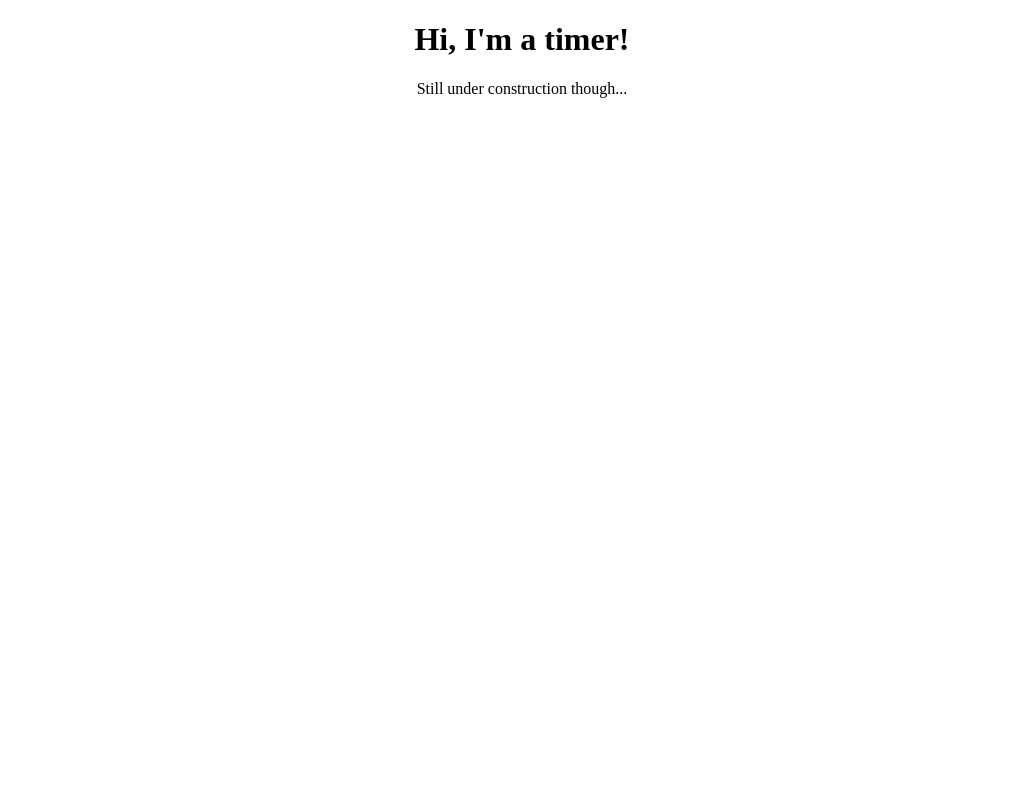
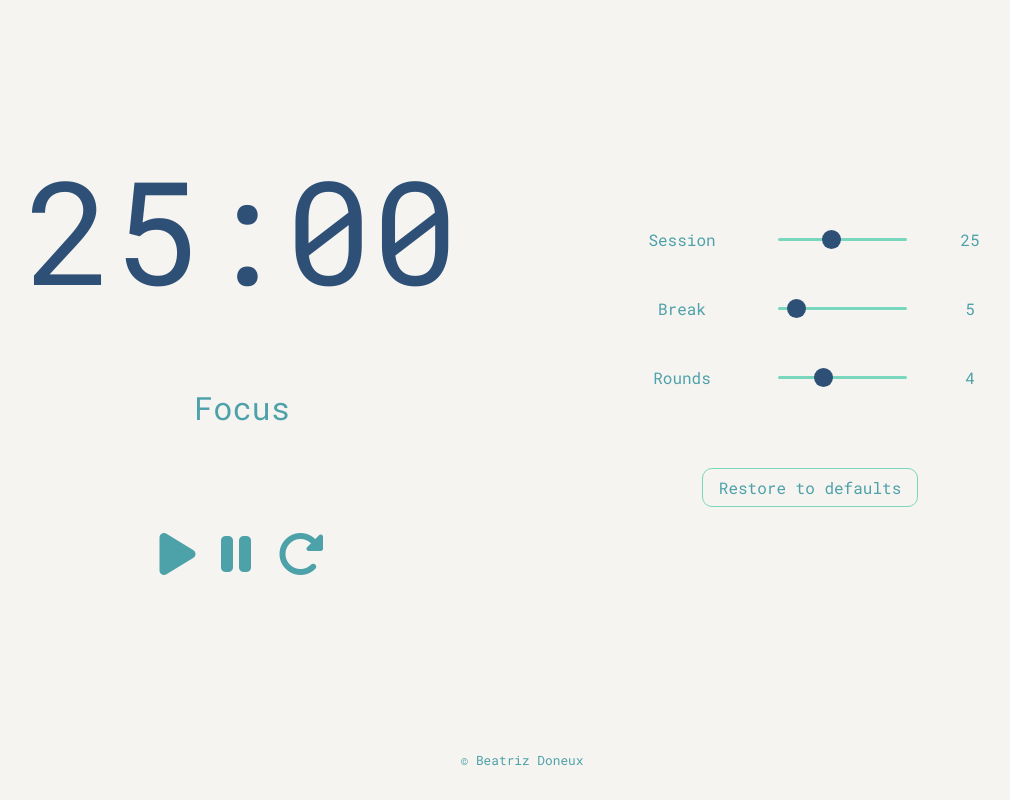
Before and after one commit to beatrizdoneux/timer, a plain HTML site: page index.html in a window 1280 px wide. Shown: the whole page, without its empty margins (118-1128 px from the left). Drawn offline with Linux system fonts and the light colour scheme.

Commit message:
feat: timer functionality and styling

```diff
--- a/index.html
+++ b/index.html
@@ -1,14 +1,58 @@
 <!DOCTYPE html>
 <html lang="en">
+
 <head>
     <meta charset="UTF-8">
     <meta name="viewport" content="width=device-width, initial-scale=1.0">
     <title>Timer</title>
     <link rel="stylesheet" href="style.css">
+    <script src="https://kit.fontawesome.com/2e3a421a94.js" crossorigin="anonymous"></script>
     <script src="./script.js" defer></script>
 </head>
+
 <body>
-    <h1>Hi, I'm a timer!</h1>
-    <p>Still under construction though...</p>
+    <div class="wrapper">
+
+        <main>
+            <div class="timer-container">
+                <p id="display"></p>
+                <p id="message"></p>
+                <div class="timer-controls-container">
+                    <button id="start" aria-label="start" class="timer-control"><i class="fa-solid fa-play"
+                            aria-hidden="true"></i></button>
+                    <button id="pause" aria-label="pause" class="timer-control"><i class="fa-solid fa-pause"
+                            aria-hidden="true"></i></button>
+                    <button id="reset" aria-label="reset" class="timer-control"><i class="fa-solid fa-rotate-right"
+                            aria-hidden="true"></i></button>
+                </div>
+            </div>
+            <div class="controls-container">
+                <div id="sliders-container">
+                    <div class="choice-display">
+                        <h2>Session</h2>
+                        <input id="session-slider" type="range" min="1" max="60" value="25" />
+                        <p id="session-display"></p>
+                    </div>
+                    <div class="choice-display">
+                        <h2>Break</h2>
+                        <input id="break-slider" type="range" min="0" max="60" value="5" />
+                        <p id="break-display"></p>
+                    </div>
+                    <div class="choice-display">
+                        <h2>Rounds</h2>
+                        <input id="rounds-slider" type="range" min="1" max="10" value="4" />
+                        <p id="rounds-display"></p>
+                    </div>
+                </div>
+                <div>
+                    <button id="restore">Restore to defaults</button>
+                </div>
+            </div>
+        </main>
+        <footer>
+            <p>&copy; Beatriz Doneux</p>
+        </footer>
+    </div>
 </body>
+
 </html>
--- a/script.js
+++ b/script.js
@@ -0,0 +1,135 @@
+const display = document.getElementById('display')
+
+const sessionDisplay = document.getElementById('session-display')
+const sessionSlider = document.getElementById('session-slider')
+const breakDisplay = document.getElementById('break-display')
+const breakSlider = document.getElementById('break-slider')
+const roundsDisplay = document.getElementById('rounds-display')
+const roundsSlider = document.getElementById('rounds-slider')
+const message = document.getElementById('message')
+
+const startBtn = document.getElementById('start')
+const pauseBtn = document.getElementById('pause')
+const resetBtn = document.getElementById('reset')
+const restoreBtn = document.getElementById('restore')
+
+let sessionLength = Number(sessionSlider.value)
+let breakLength = Number(breakSlider.value)
+let rounds = Number(roundsSlider.value)
+
+let minutes
+let seconds
+
+let intervalId
+let isFocus = true
+let isRest = false
+
+resetCounter()
+
+startBtn.addEventListener("click", startCounter)
+pauseBtn.addEventListener("click", pauseCounter)
+resetBtn.addEventListener("click", resetCounter)
+restoreBtn.addEventListener("click", restoreToDefaults)
+
+sessionSlider.addEventListener("input", () => {
+    sessionLength = Number(sessionSlider.value)
+    sessionDisplay.innerText = sessionLength
+})
+breakSlider.addEventListener("input", () => {
+    breakLength = Number(breakSlider.value)
+    breakDisplay.innerText = breakLength
+})
+roundsSlider.addEventListener("input", () => {
+    rounds = Number(roundsSlider.value)
+    roundsDisplay.innerText = rounds
+})
+
+function updateDisplay(minutes, seconds) {
+    display.innerText = `${minutes < 10 ? '0' : ''}${minutes}:${seconds < 10 ? '0' : ''}${seconds}`
+}
+
+function pauseCounter() {
+    clearInterval(intervalId)
+}
+
+function resetCounter() {
+    sessionLength = Number(sessionSlider.value)
+    sessionDisplay.innerText = sessionLength
+
+    breakLength = Number(breakSlider.value)
+    breakDisplay.innerText = breakLength
+
+    rounds = Number(roundsSlider.value)
+    roundsDisplay.innerText = rounds
+
+    minutes = sessionLength
+    seconds = 0
+
+    updateDisplay(minutes, seconds)
+    isFocus = true
+    isRest = false
+    message.innerText = "Focus"
+}
+
+function restoreToDefaults() {
+    sessionSlider.value = 25
+    sessionLength = Number(sessionSlider.value)
+    sessionDisplay.innerText = sessionLength
+
+    breakSlider.value = 5
+    breakLength = Number(breakSlider.value)
+    breakDisplay.innerText = breakLength
+
+    roundsSlider.value = 4
+    rounds = Number(roundsSlider.value)
+    roundsDisplay.innerText = rounds
+
+    minutes = sessionLength
+    seconds = 0
+}
+
+function startCounter() {
+    if (!intervalId) {
+        intervalId = setInterval(counter, 1000)
+    }
+}
+
+function counter() {
+
+    if (minutes > 0) {
+        if (seconds == 0) {
+            seconds = 59
+            minutes--
+        }
+        else {
+            seconds--
+        }
+    }
+    else if (minutes == 0 && seconds > 0) {
+        seconds--
+    }
+    else {
+        if(isFocus) {
+            isFocus = false
+            isRest = true
+            minutes = breakLength
+            seconds = 0
+            message.innerText = "Break time!"
+        }
+        else {
+            isFocus = true
+            isRest = false
+            rounds--
+            if(rounds == 0) {
+                clearInterval(intervalId)
+                intervalId = null
+                message.innerText = "All done!"
+                return
+            }
+            minutes = sessionLength
+            seconds = 0
+            message.innerText = "Focus"
+        }
+    }
+    updateDisplay(minutes, seconds)
+}
--- a/style.css
+++ b/style.css
@@ -1,3 +1,215 @@
+@import url('https://fonts.googleapis.com/css2?family=Roboto+Mono:ital,wght@0,100..700;1,100..700&display=swap');
+
+:root {
+    /* --background: #FEFFE4;
+    --accent: #FA4659;
+    --primary: #2EB872;
+    --secondary: #A3DE83;
+
+    --background: #FFFEEC;
+    --accent: #E4508F;
+    --primary: #556FB5;
+    --secondary: #AEDDCD; */
+
+    --background: #F6F4F0;
+    --accent: #2E5077;
+    --primary: #4DA1A9;
+    --secondary: #79D7BE;
+
+    --font: "Roboto Mono", monospace;
+}
+
 body {
+    margin: 0;
+    padding: 0;
     text-align: center;
+    background-color: var(--background);
+    color: var(--primary);
+    font-family: var(--font);
+
 }
+
+.wrapper {
+    margin: auto;
+}
+
+main {
+    height: 90vh;
+    display: flex;
+    flex-direction: column;
+    justify-content: space-evenly;
+}
+
+footer {
+    height: 10vh;
+    display: flex;
+    justify-content: center;
+    align-items: center;
+}
+
+button {
+    padding: 0.5rem;
+    border: none;
+    background-color: transparent;
+    display: inline-flex;
+    align-items: center;
+    justify-content: center;
+    font-family: var(--font);
+    color: var(--primary);
+    cursor: pointer;
+}
+
+#display {
+    font-size: 6rem;
+    color: var(--accent);
+    margin: 0;
+    font-family: var(--font);
+}
+
+#message {
+    font-size: 1.3rem;
+    margin: 0;
+}
+
+.timer-controls-container {
+    margin-top: 1.5rem;
+}
+
+.timer-control {
+    font-size: 1.5rem;
+    margin-top: 1rem;
+    color: var(--primary);
+    cursor: pointer;
+}
+
+.controls-container {
+    display: flex;
+    flex-direction: column;
+    justify-content: space-between;
+}
+
+.choice-display {
+    padding: 0 1rem;
+    display: grid;
+    place-items: center;
+    grid-template-columns: 2fr 3fr 1fr;
+    text-align: left;
+}
+
+.choice-display h2,
+p {
+    font-weight: normal;
+    font-size: 1rem;
+
+}
+
+#sliders-container {
+    display: flex;
+    flex-direction: column;
+    gap: 1rem;
+    justify-content: center;
+    font-size: 0.8rem;
+}
+
+input {
+    display: block;
+    -webkit-appearance: none; /*Chrome and Safari*/
+    -moz-appearance: none; /*Firefox*/
+    background-color: var(--secondary);
+    height: 3px;
+    border-radius: 3px;
+}
+
+/*Chrome and Safari*/
+input::-webkit-slider-thumb {
+    -webkit-appearance: none;
+    background-color: var(--accent);
+    width: 1.2rem;
+    height: 1.2rem;
+    border-radius: 50%;
+    cursor: pointer;
+}
+
+/*Firefox*/
+input::-moz-range-thumb {
+  background-color: var(--accent);
+  width: 1.2rem;
+  height: 1.2rem;
+  border-radius: 50%;
+  cursor: pointer;
+  border: none;
+}
+
+input::-webkit-slider-thumb:active {
+    transform: scale(1.2);
+}
+
+#restore {
+    font-size: 1rem;
+    margin-top: 2rem;
+    border: 1px solid var(--secondary);
+    border-radius: 10px;
+    padding: 0.5rem 1rem;
+}
+
+footer p {
+    margin: 0;
+    font-size: 0.8rem;
+}
+
+@media screen and (min-width: 700px) {
+    .choice-display {
+        width: 50vw;
+        align-self: center;
+    }
+
+    #display {
+        font-size: 7rem;
+    }
+
+    #message {
+        font-size: 2rem;
+    }
+
+    .timer-control {
+        font-size: 2rem;
+    }
+
+    #restore {
+        margin-top: 4rem;
+    }
+}
+
+@media screen and (min-width: 900px) and (orientation: landscape) {
+    main {
+        flex-direction: row;
+        align-items: center;
+    }
+
+    .timer-container {
+        display: flex;
+        flex-direction: column;
+        height: 80%;
+        justify-content: space-evenly;
+
+    }
+
+    #display {
+        font-size: 9rem;
+    }
+
+    .timer-controls-container {
+        margin-top: 2rem;
+    }
+
+    .timer-control {
+        margin-top: 0;
+        font-size: 3rem;
+    }
+
+    .choice-display {
+        width: 30vw;
+        align-self: center;
+    }
+
+}
```
